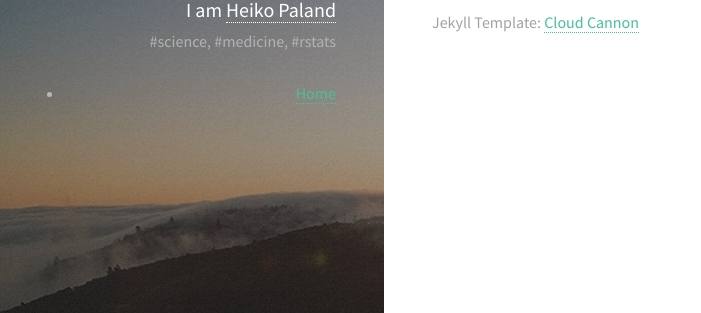
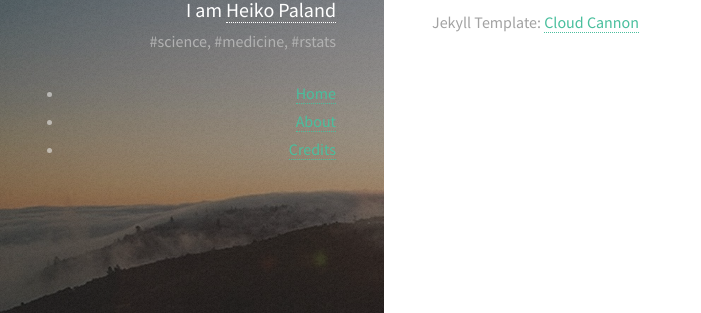
Before and after one commit to old-jekyll-templates/Strata-Jekyll-Theme, a Jekyll site: the page built from credits.md, in a window 1280 px wide. Shown: the part 228-541 px from the top of the page, without its empty margins (0-701 px from the left). Built offline with Jekyll 4.4.1, drawn with Linux system fonts in a browser that asks for light colours; some web fonts are replaced.

Commit message:
Update default.html

```diff
--- a/_layouts/default.html
+++ b/_layouts/default.html
@@ -37,7 +37,7 @@
 
       {% assign pages_list = site.pages %}
       {% for node in pages_list %}
-       	{% unless page.exclude %}
+       	{% unless page.exclude_from_nav %}
         {% if node.title != null %}
           {% if node.layout == "page" %}
             <li class="sidebar-nav-item{% if page.url == node.url %} active{% endif %}">
```
